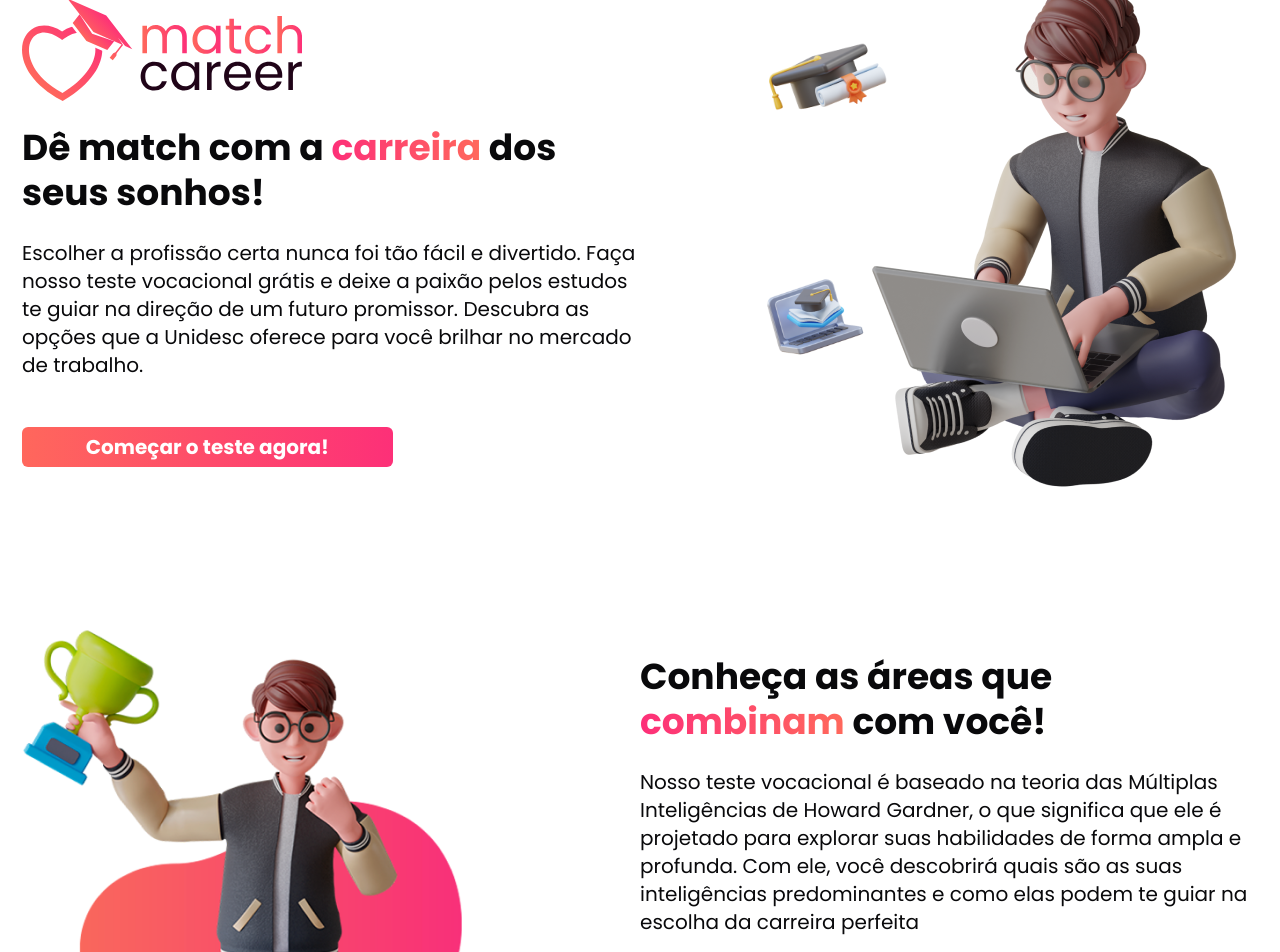
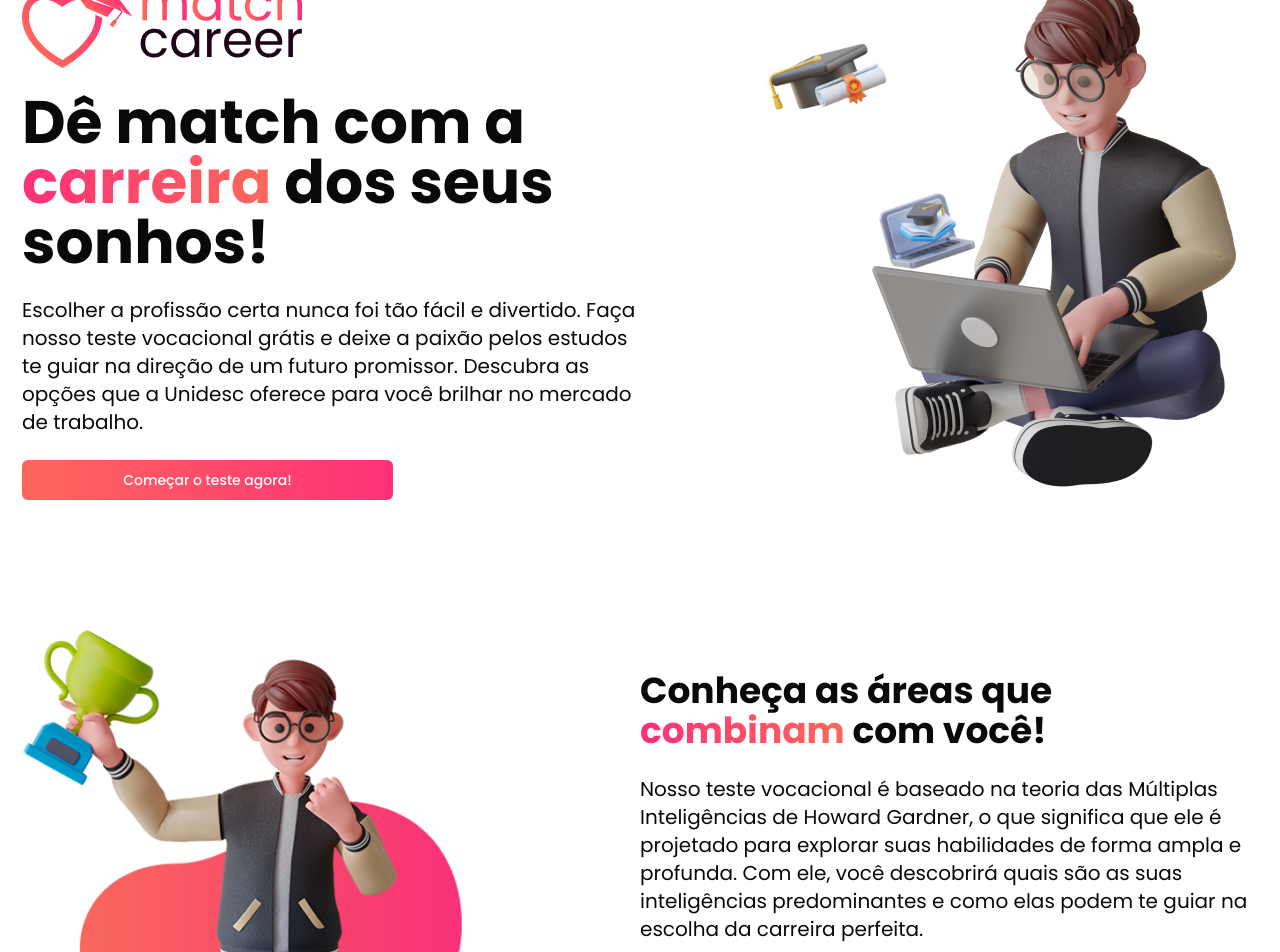
Before and after one commit to gepittes/match-career, a Next.js app: page / in a window 1280 px wide. Shown: the part 140-1092 px from the top of the page. Built offline with nearby package versions, Linux system fonts and the light colour scheme.

Commit message:
ajustes na home

```diff
--- a/components/sections/About.tsx
+++ b/components/sections/About.tsx
@@ -1,4 +1,4 @@
-"use client"
+"use client";
 import Image from "next/image";
 import React from "react";
 import { Button } from "../ui/button";
@@ -11,7 +11,8 @@
       <div className="flex md:justify-between gap-8 place-content-center flex-wrap-reverse">
         <motion.div
           {...AnimateImage}
-        className="relative">
+          className="relative"
+        >
           <Image
             src="/images/ilustracao-segurando-trofeu.png"
             alt="Ilustração segurando troféu"
@@ -20,11 +21,12 @@
             className="md:max-w-full max-w-80"
           />
         </motion.div>
-        <div className="flex flex-col justify-center gap-6 md:w-1/2 ">
+        <div className="flex flex-col justify-center gap-6 md:w-1/2">
           <motion.h3
             {...AnimateContainerXR}
             {...AnimateTitle}
-          className="text-3xl md:text-4xl font-bold md:leading-tight">
+            className="text-2xl sm:text-3xl md:text-4xl font-bold leading-tight"
+          >
             Conheça as áreas que <br />
             <span className="bg-primary bg-clip-text text-transparent">
               combinam
@@ -34,12 +36,13 @@
           <motion.p
             {...AnimateContainerXR}
             {...AnimateP}
-          className="md:text-xl mb-6 leading-7">
+            className="text-base sm:text-lg md:text-xl leading-7"
+          >
             Nosso teste vocacional é baseado na teoria das Múltiplas
             Inteligências de Howard Gardner, o que significa que ele é projetado
             para explorar suas habilidades de forma ampla e profunda. Com ele,
             você descobrirá quais são as suas inteligências predominantes e como
-            elas podem te guiar na escolha da carreira perfeita
+            elas podem te guiar na escolha da carreira perfeita.
           </motion.p>
           <motion.div
             {...AnimateContainerXR}
@@ -49,7 +52,7 @@
             <Button
               variant={"primary"}
               size={"default"}
-              className="md:text-xl font-semibold w-full md:w-3/5 py-0"
+              className="font-medium w-full md:w-3/5 py-0"
             >
               Fazer teste agora!
             </Button>
--- a/components/sections/CustomAcordion.tsx
+++ b/components/sections/CustomAcordion.tsx
@@ -1,6 +1,6 @@
 "use client";
 import AccordionComponent from "../ui/AcordionComponent";
-import { AnimateButton, AnimateTitle, AnimateTitle2, TitleY } from "../ui/AnimateMotion";
+import { AnimateButton, AnimateTitle2, TitleY } from "../ui/AnimateMotion";
 import { Button } from "../ui/button";
 import { motion } from "framer-motion";
 
@@ -10,8 +10,7 @@
       <motion.h3
         {...TitleY}
         {...AnimateTitle2}
-
-        className="text-3xl md:text-4xl font-bold leading-normal text-center mb-14"
+        className="text-2xl sm:text-3xl md:text-4xl font-bold leading-normal text-center mb-14"
       >
         Tire suas{" "}
         <span className="bg-primary bg-clip-text text-transparent">
@@ -28,7 +27,7 @@
         <Button
           variant={"primary"}
           size={"default"}
-          className="md:text-xl font-semibold w-full md:w-2/5 py-0 mx-auto my-5 "
+          className="font-medium w-full md:w-2/5 py-0 mx-auto my-5"
         >
           Fazer teste agora!
         </Button>
--- a/components/sections/Hero.tsx
+++ b/components/sections/Hero.tsx
@@ -11,19 +11,15 @@
   AnimateP,
   AnimateSpan,
   AnimateTitle,
-  TitleY,
 } from "../ui/AnimateMotion";
 
 export const Hero = () => {
   return (
-    <section className=" md:mt-24">
+    <section className="md:mt-24">
       <div className="flex flex-col">
         <div className="flex md:justify-between gap-8 place-content-center relative flex-wrap ">
-          <motion.div className="flex flex-col justify-center gap-6 md:w-1/2 ">
-            <motion.div
-            {...AnimateContainer}
-            {...AnimateSpan}
-            >
+          <motion.div className="flex flex-col justify-center gap-6 md:w-1/2">
+            <motion.div {...AnimateContainer} {...AnimateSpan}>
               <Image
                 src="/images/logo.svg"
                 alt="Logo"
@@ -36,7 +32,7 @@
             <motion.h1
               {...AnimateContainer}
               {...AnimateTitle}
-              className="text-3xl md:text-4xl font-bold md:leading-tight"
+              className="text-3xl sm:text-4xl md:text-5xl lg:text-6xl font-bold leading-tight"
             >
               Dê match com a{" "}
               <span className="bg-primary bg-clip-text text-transparent">
@@ -45,31 +41,26 @@
               dos seus sonhos!
             </motion.h1>
             <motion.p
-            {...AnimateContainer}
-            {...AnimateP}
-            className="md:text-xl mb-6 leading-7">
+              {...AnimateContainer}
+              {...AnimateP}
+              className="text-base sm:text-lg md:text-xl leading-7"
+            >
               Escolher a profissão certa nunca foi tão fácil e divertido. Faça
               nosso teste vocacional grátis e deixe a paixão pelos estudos te
               guiar na direção de um futuro promissor. Descubra as opções que a
               Unidesc oferece para você brilhar no mercado de trabalho.
             </motion.p>
-            <motion.div
-            {...AnimateContainer}
-            {...AnimateButton}
-            className="w-full"
-            >
+            <motion.div {...AnimateContainer} {...AnimateButton} className="w-full">
               <Button
                 variant={"primary"}
                 size={"default"}
-                className="md:text-xl font-semibold py-0 z-10 w-full md:w-3/5"
+                className="font-medium py-0 z-10 w-full md:w-3/5"
               >
                 Começar o teste agora!
               </Button>
             </motion.div>
           </motion.div>
-          <motion.div
-          {...AnimateImage}
-          className="relative">
+          <motion.div {...AnimateImage} className="relative">
             <ImagesMatch />
           </motion.div>
         </div>
--- a/components/sections/Steps.tsx
+++ b/components/sections/Steps.tsx
@@ -1,9 +1,9 @@
-"use client"
+"use client";
 import { GraduationCap, MessageCircleHeart, MousePointerClick } from "lucide-react";
 import Image from "next/image";
 import React from "react";
 import { motion } from "framer-motion";
-import { AnimateImage, AnimateListItem, AnimateSpan, AnimateTitle, AnimateTitle2, TitleY } from "../ui/AnimateMotion";
+import { AnimateImage, AnimateListItem, AnimateTitle2, TitleY } from "../ui/AnimateMotion";
 
 const items = [
   {
@@ -29,7 +29,8 @@
       <motion.h3
         {...TitleY}
         {...AnimateTitle2}
-      className="text-3xl md:text-4xl font-bold md:leading-tight mb-14 text-center">
+        className="text-2xl sm:text-3xl md:text-4xl font-bold leading-tight mb-14 text-center"
+      >
         Como {""}
         <span className="bg-primary bg-clip-text text-transparent">
           funciona
@@ -40,25 +41,26 @@
         <div>
           <ul className="lg:max-w-[643px] space-y-8">
             {items.map((item, index) => (
-              <motion.li key={index}
+              <motion.li
+                key={index}
                 {...AnimateListItem}
                 transition={{ ...AnimateListItem.transition, delay: index * 0.2 }}
-              className="flex flex-wrap justify-center items-center gap-6">
+                className="flex flex-wrap justify-center items-center gap-6"
+              >
                 <div className="p-6 rounded-full text-[#FD3078] bg-[#FF675C1A]">
                   {item.icon}
                 </div>
                 <div className="texto lg:max-w-[543px] space-y-5 gap-6">
-                  <h5
-                  className="text-xl font-semibold">{item.title}</h5>
-                  <p className="md:text-xl mb-6 leading-7">{item.description}</p>
+                  <h5 className="text-lg sm:text-xl font-semibold">{item.title}</h5>
+                  <p className="text-base sm:text-lg md:text-xl leading-7">
+                    {item.description}
+                  </p>
                 </div>
               </motion.li>
             ))}
           </ul>
         </div>
-        <motion.div
-        {...AnimateImage}
-        className="w-full md:w-auto">
+        <motion.div {...AnimateImage} className="w-full md:w-auto">
           <Image
             src="/images/ilustracao-lapis.png"
             alt="Ilustração Lápis"
--- a/components/ui/AcordionComponent.tsx
+++ b/components/ui/AcordionComponent.tsx
@@ -71,11 +71,11 @@
 
         return (
           <motion.div
-          {...AnimateListItem}
+            key={index}
+            {...AnimateListItem}
             transition={{ ...AnimateListItem.transition, delay: index * 0.2 }}
           >
             <AccordionItem
-              key={index}
               value={`item-${index}`}
               className="border border-gray-200 rounded py-4 px-5 mb-4"
             >
@@ -83,9 +83,7 @@
                 onClick={() => handleToggle(`item-${index}`)}
                 className="w-full flex gap-2 justify-between items-center text-left text-lg font-normal text-gray-800"
               >
-                <span
-                  className="md:text-xl"
-                >
+                <span className="text-base sm:text-lg md:text-xl">
                   {item.summary}
                 </span>
                 <motion.div
@@ -103,7 +101,9 @@
                   transition={{ type: "spring", stiffness: 250, damping: 20, duration: 1 }}
                   style={{ overflow: "hidden" }}
                 >
-                  <p className="md:text-xl leading-7">{item.details}</p>
+                  <p className="text-base sm:text-lg md:text-xl leading-7">
+                    {item.details}
+                  </p>
                 </motion.div>
               </AccordionContent>
             </AccordionItem>
--- a/components/ui/ImagesMatch.tsx
+++ b/components/ui/ImagesMatch.tsx
@@ -8,8 +8,7 @@
       height: 551,
       width: 410,
       position: "relative",
-      top: "0",
-      left: "0",
+      classes: "top-0 left-0 w-[300px] h-auto sm:w-[350px] md:w-[410px]",
     },
     {
       src: "/images/gruaduation-icon.png",
@@ -17,8 +16,7 @@
       width: 238,
       height: 238,
       position: "absolute",
-      top: "0",
-      left: "-9rem",
+      classes: "top-0 left-[-2rem] md:top-0 md:left-[-9rem] w-[150px] h-[150px] md:w-[238px] md:h-[238px]",
       floatAnimation: "animate-float1",
     },
     {
@@ -27,8 +25,7 @@
       width: 132,
       height: 135,
       position: "absolute",
-      top: "-6rem",
-      left: "14rem",
+      classes: "top-[-2rem] right-[-2rem] md:top-[-6rem] md:left-[14rem] w-[100px] h-[100px] md:w-[132px] md:h-[135px]",
       floatAnimation: "animate-float2",
     },
     {
@@ -37,23 +34,21 @@
       width: 148,
       height: 148,
       position: "absolute",
-      top: "18rem",
-      left: "-7rem",
+      classes: "hidden md:block w-[120px] h-[120px] md:w-[148px] md:h-[148px]",
       floatAnimation: "animate-float3",
     },
   ];
 
   return (
-    <div className=" relative flex">
+    <div className="relative flex justify-center md:justify-start items-center">
       {img.map((image, index) => (
         <Image
           key={index}
-          style={{ top: image.top, left: image.left }}
           src={image.src}
           alt={image.alt}
           width={image.width}
           height={image.height}
-          className={`object-cover ${image.position} ${image.floatAnimation} md:max-w-full max-w-60`}
+          className={`object-cover ${image.position} ${image.floatAnimation} ${image.classes}`}
         />
       ))}
     </div>
```
Lines whose indentation alone changed are shown as unchanged.
